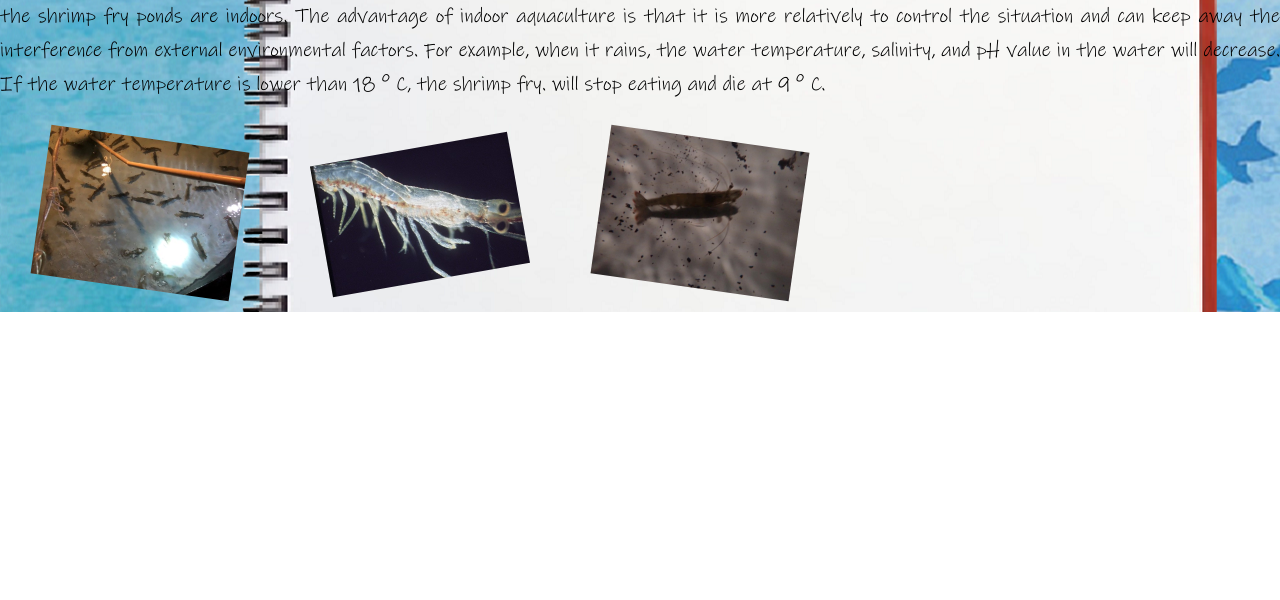
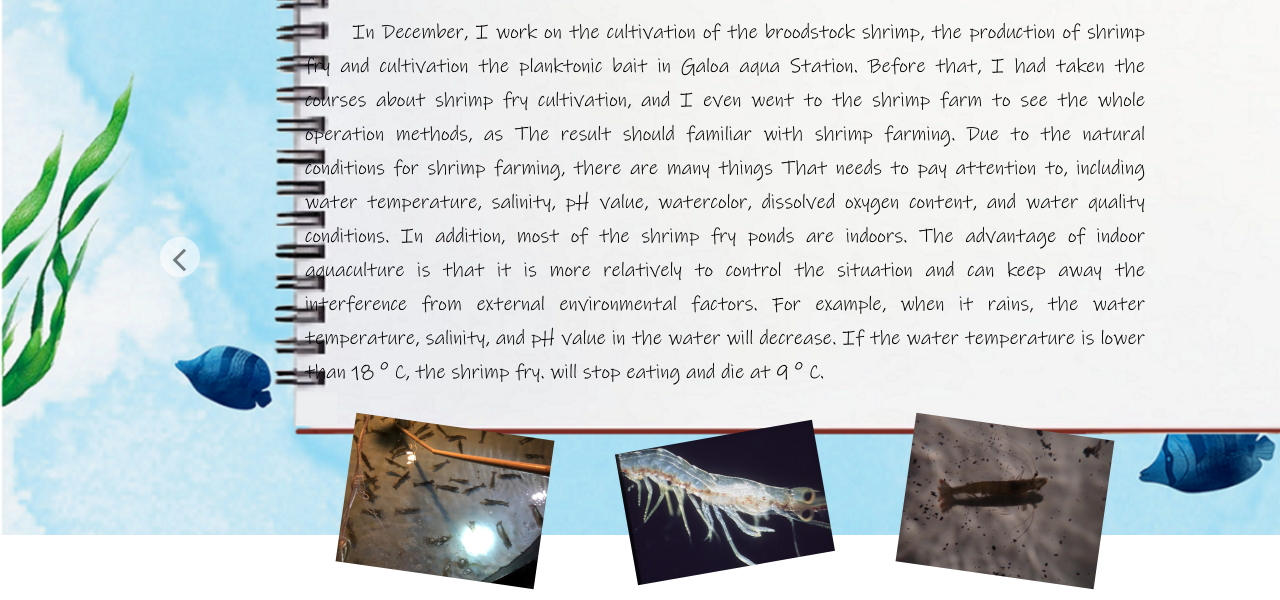
Before and after one commit to guyleaf/My-Journal_webproject, a plain HTML site: page Des.html in a window 1280 px wide. Shown: the part 265-865 px from the top of the page. Before the commit the page ends 800 px from the top, so only its background shows below. Drawn offline with Linux system fonts and the light colour scheme.

Commit message:
Add files via upload

```diff
--- a/Des.html
+++ b/Des.html
@@ -9,12 +9,11 @@
     <script type="text/javascript" src="js/project.js"></script>
     <title>Fiji December</title>
 </head>
-<body>
-    <div class="bg" style="background-image: url(./img/background.png);">
-        <div class="main">
+<body style="background-image: url(./img/final.png);">
+    <div class="main-area">
             <a href="Nov.html" class="button_back">
             </a>
-            <div class="contain">
+            <div class="container">
                 <h1>Fiji : December</h1>
                 <p class="text"> <span class="tab"></span>
                         In December, I work on the cultivation of the broodstock shrimp, the
@@ -38,7 +37,6 @@
                     <figure><img class="image8" src="img/shrimp.jpg" alt="des3"></figure>
                 </div>
             </div>
-        </div>
     </div>
 </body>
 </html>
```
Also changed, not shown: Nov.html (+4 -7 lines).
